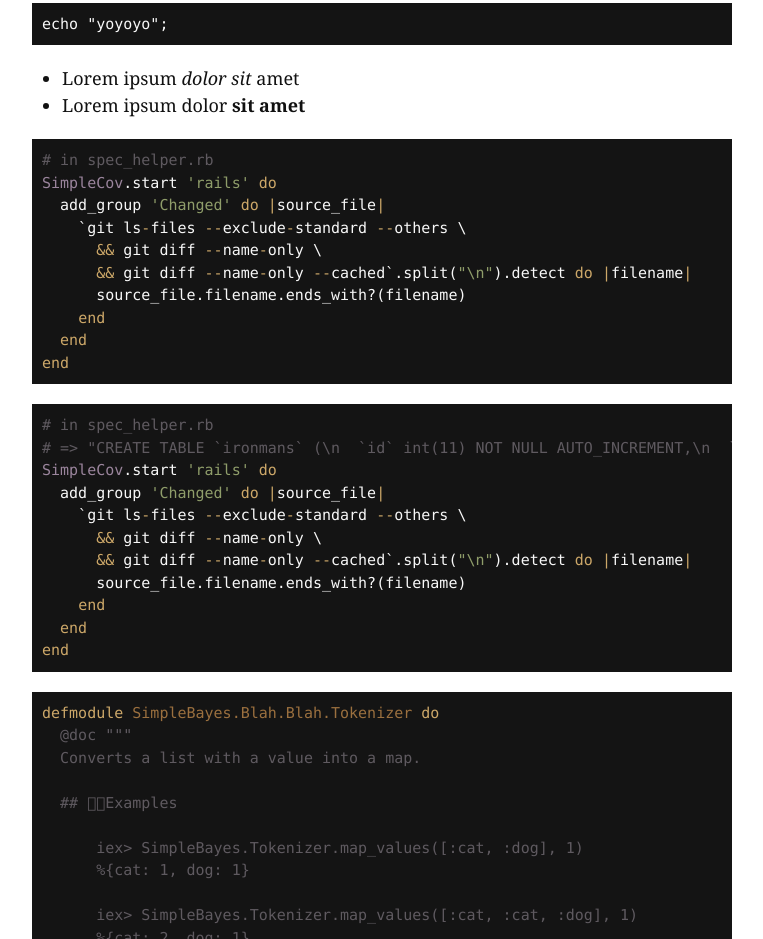
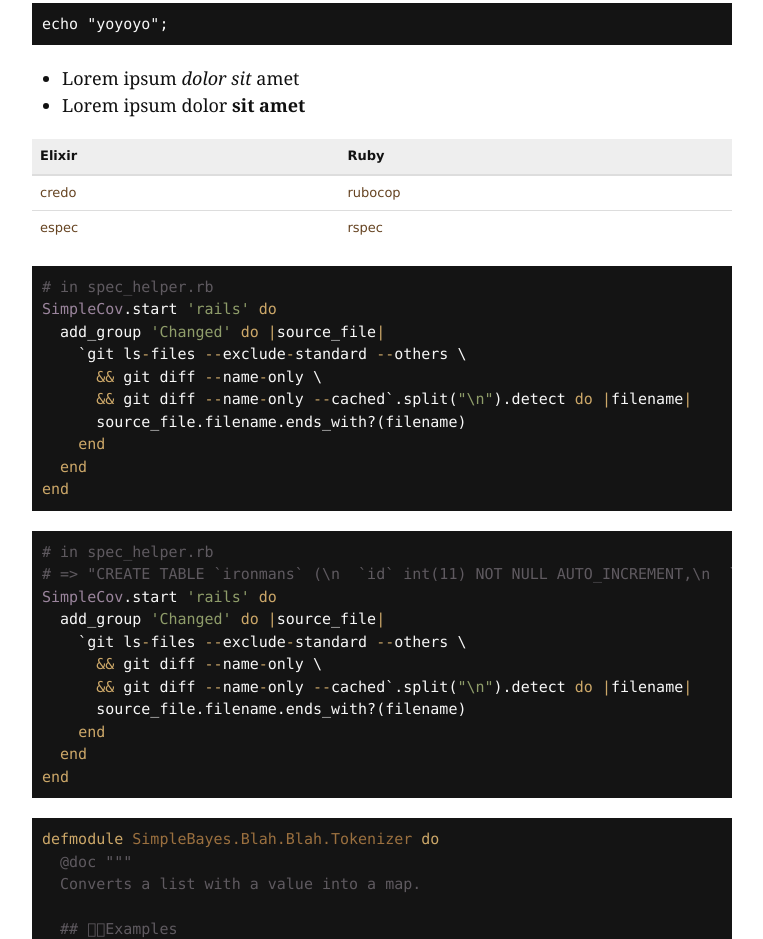
Before and after one commit to fredwu/fredwu.me, a plain HTML site: page index.html in a window 1280 px wide. Shown: the part 957-1896 px from the top of the page, without its empty margins (138-901 px from the left). Drawn offline with nearby package versions, Linux system fonts and the light colour scheme; files whose address does not match are found by name.

Commit message:
Added styling for tables (ripped from Bootstrap)

```diff
--- a/css/base.css
+++ b/css/base.css
@@ -47,6 +47,44 @@ a {
 a:hover {
   color: #975;
   text-decoration: underline;
+}
+
+table {
+  width: 100%;
+  max-width: 100%;
+  margin-bottom: 20px;
+}
+table > thead > tr > th,
+table > tbody > tr > th,
+table > tfoot > tr > th,
+table > thead > tr > td,
+table > tbody > tr > td,
+table > tfoot > tr > td {
+  padding: 8px;
+  line-height: 1.42857143;
+  vertical-align: top;
+  border-top: 1px solid #ddd;
+}
+table > thead > tr > th {
+  text-align: left;
+  font-weight: bold;
+  vertical-align: bottom;
+  background: #eee;
+  border-bottom: 2px solid #ddd;
+}
+table > caption + thead > tr:first-child > th,
+table > colgroup + thead > tr:first-child > th,
+table > thead:first-child > tr:first-child > th,
+table > caption + thead > tr:first-child > td,
+table > colgroup + thead > tr:first-child > td,
+table > thead:first-child > tr:first-child > td {
+  border-top: 0;
+}
+table > tbody + tbody {
+  border-top: 2px solid #ddd;
+}
+table table {
+  background-color: #fff;
 }
 
 /* ------------------------------
--- a/index.html
+++ b/index.html
@@ -85,6 +85,24 @@
           <li>Lorem ipsum <em>dolor sit</em> amet</li>
           <li>Lorem ipsum dolor <strong>sit amet</strong></li>
         </ul>
+        <table>
+          <thead>
+            <tr>
+              <th>Elixir</th>
+              <th>Ruby</th>
+            </tr>
+          </thead>
+          <tbody>
+            <tr>
+              <td><a href="https://hex.pm/packages/credo">credo</a></td>
+              <td><a href="https://rubygems.org/gems/rubocop">rubocop</a></td>
+            </tr>
+            <tr>
+              <td><a href="https://hex.pm/packages/espec">espec</a></td>
+              <td><a href="https://rubygems.org/gems/rspec">rspec</a></td>
+            </tr>
+          </tbody>
+        </table>
         <pre><code class="language-ruby"># in spec_helper.rb
 SimpleCov.start 'rails' do
   add_group 'Changed' do |source_file|
```
